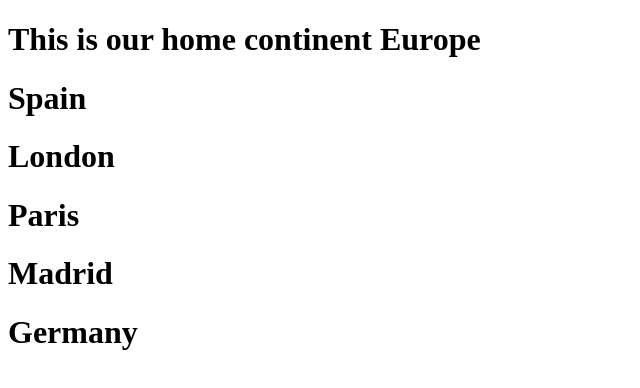
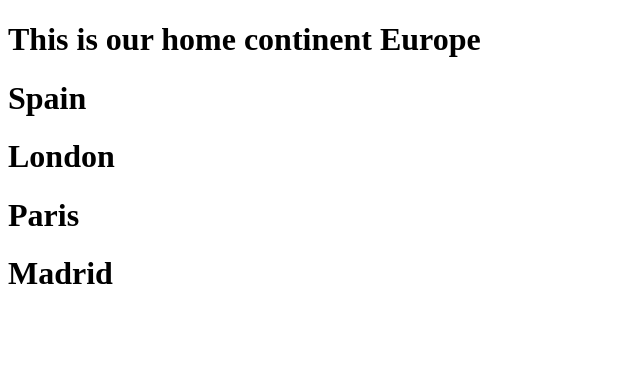
Before and after one commit to rostabi2021/test_17, an Angular app: page / in a window 1280 px wide. Shown: the top 388 px of the page, without its empty margins (0-640 px from the left). Built offline with nearby package versions, Linux system fonts and the light colour scheme.

Commit message:
Update home.component.html

```diff
--- a/src/app/home/home.component.html
+++ b/src/app/home/home.component.html
@@ -3,4 +3,3 @@
 <h1>London</h1>
 <h1>Paris</h1>
 <h1>Madrid</h1>
-<h1>Germany</h1>
```
